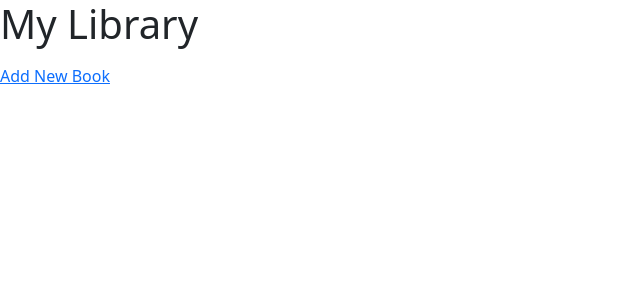
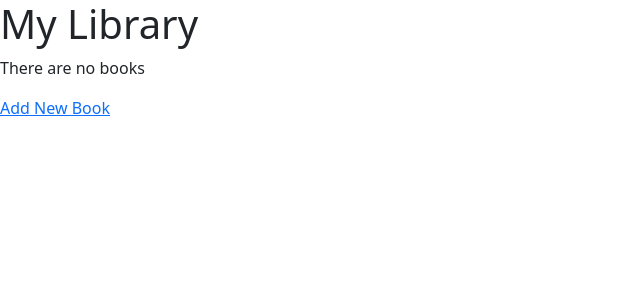
Before and after one commit to alonzosanchez3/flask_sql, a Flask app: page / in a window 1280 px wide. Shown: the top 300 px of the page, without its empty margins (0-640 px from the left). Run offline with Flask 3, Linux system fonts and the light colour scheme; some libraries are stand-ins or nearby versions.

Commit message:
added routing from home to add and used conditional rendering

```diff
--- a/templates/index.html
+++ b/templates/index.html
@@ -1,11 +1,15 @@
 {% extends 'base.html' %}
 {% block content %}
 <h1>My Library</h1>
+{% if all_books == [] %}
+<p>There are no books</p>
+{% else %}
 <ul>
   {% for book in all_books %}
   <li>{{book['title']}} - {{book['author']}} - {{book['rating']}}/10</li>
   {% endfor %}
 </ul>
+{% endif %}
 
-<a href="">Add New Book</a>
+<a href="{{url_for('add')}}">Add New Book</a>
 {% endblock %}
```
